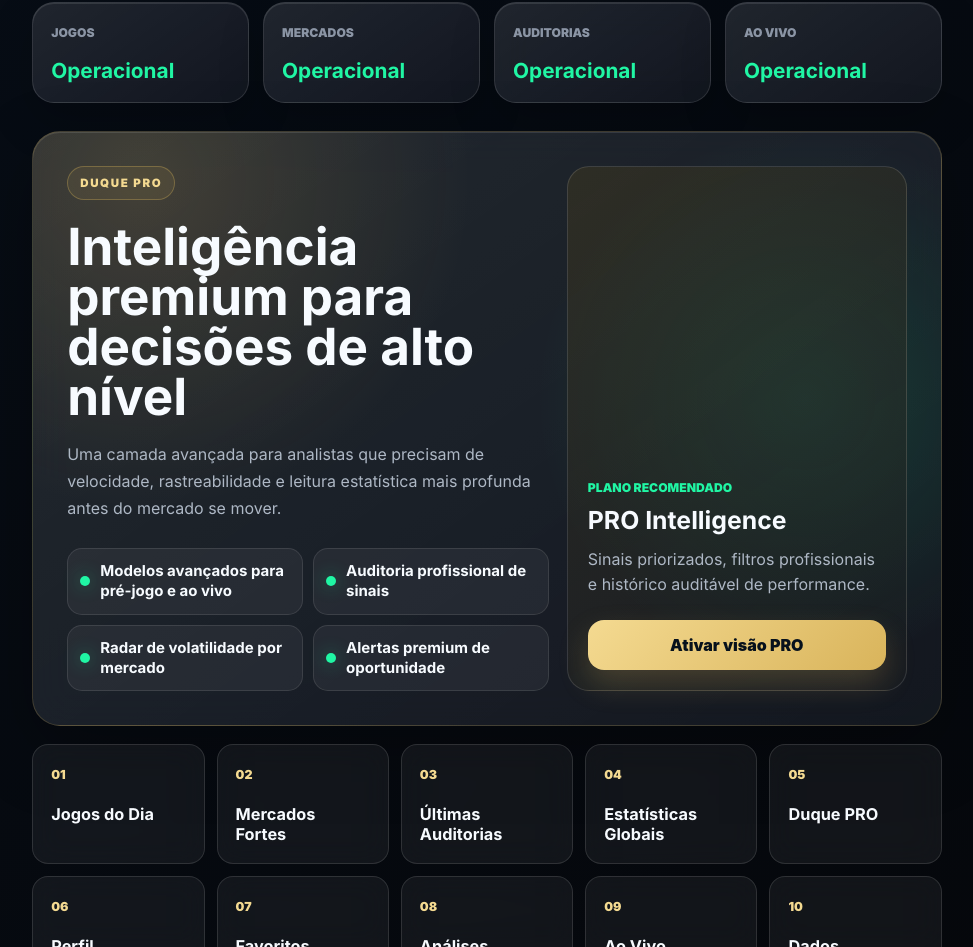
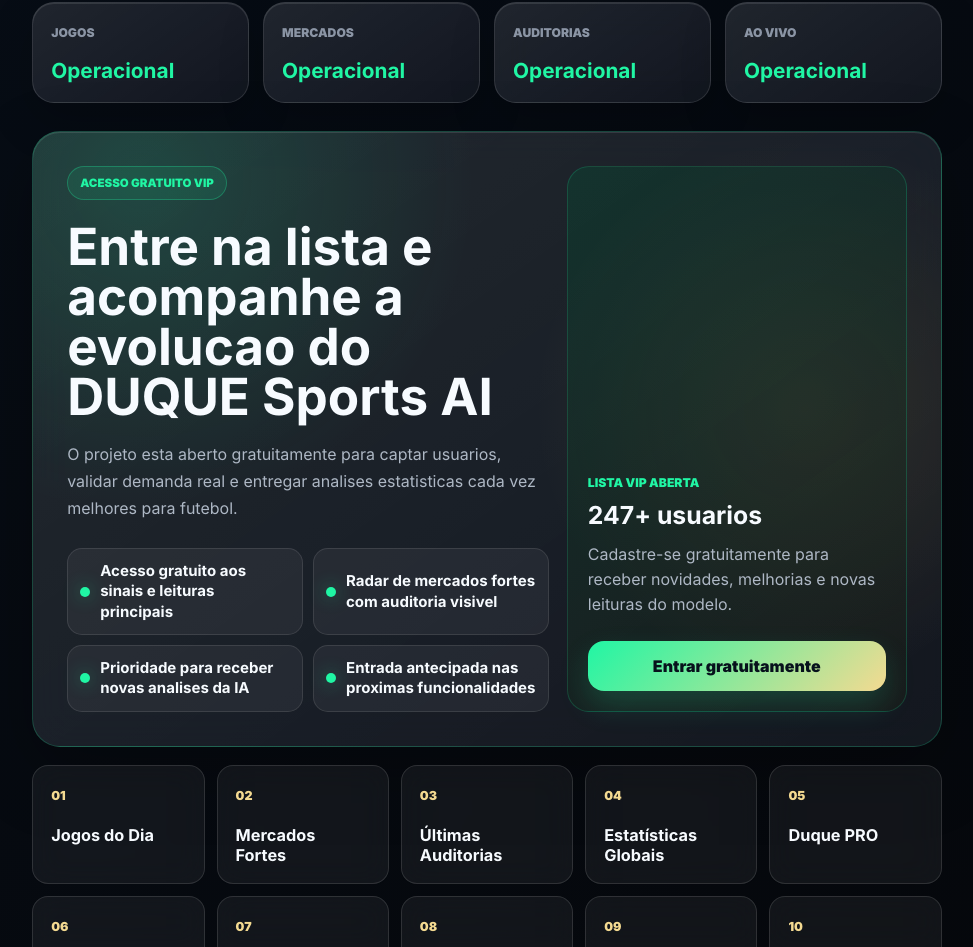
Before and after one commit to duqueroleta/DuqueSports-Codex, a React (Vite) app: page / in a window 1280 px wide. Shown: the part 3969-4916 px from the top of the page, without its empty margins (287-1260 px from the left). Built offline with nearby package versions, Linux system fonts and the light colour scheme.

Commit message:
Replace pro section with free VIP CTA

```diff
--- a/src/components/pro/DuquePro.jsx
+++ b/src/components/pro/DuquePro.jsx
@@ -1,22 +1,26 @@
+import { Link } from 'react-router-dom';
 import ProFeature from './ProFeature.jsx';
+import { getLeadCount } from '../../services/leadsService.js';
 import '../../styles/pro-duque.css';
 
 const features = [
-  'Modelos avançados para pré-jogo e ao vivo',
-  'Auditoria profissional de sinais',
-  'Radar de volatilidade por mercado',
-  'Alertas premium de oportunidade',
+  'Acesso gratuito aos sinais e leituras principais',
+  'Radar de mercados fortes com auditoria visivel',
+  'Prioridade para receber novas analises da IA',
+  'Entrada antecipada nas proximas funcionalidades',
 ];
 
 function DuquePro() {
+  const leadCount = getLeadCount();
+
   return (
     <section className="duque-pro" aria-labelledby="duque-pro-title">
       <div className="duque-pro-content">
-        <span className="duque-pro-kicker">DUQUE PRO</span>
-        <h2 id="duque-pro-title">Inteligência premium para decisões de alto nível</h2>
+        <span className="duque-pro-kicker">ACESSO GRATUITO VIP</span>
+        <h2 id="duque-pro-title">Entre na lista e acompanhe a evolucao do DUQUE Sports AI</h2>
         <p>
-          Uma camada avançada para analistas que precisam de velocidade, rastreabilidade e
-          leitura estatística mais profunda antes do mercado se mover.
+          O projeto esta aberto gratuitamente para captar usuarios, validar demanda real e entregar
+          analises estatisticas cada vez melhores para futebol.
         </p>
 
         <div className="duque-pro-features">
@@ -27,10 +31,10 @@ function DuquePro() {
       </div>
 
       <aside className="duque-pro-panel">
-        <span>Plano recomendado</span>
-        <strong>PRO Intelligence</strong>
-        <p>Sinais priorizados, filtros profissionais e histórico auditável de performance.</p>
-        <button type="button">Ativar visão PRO</button>
+        <span>Lista VIP aberta</span>
+        <strong>{leadCount}+ usuarios</strong>
+        <p>Cadastre-se gratuitamente para receber novidades, melhorias e novas leituras do modelo.</p>
+        <Link to="/lista-vip">Entrar gratuitamente</Link>
       </aside>
     </section>
   );
--- a/src/styles/pro-duque.css
+++ b/src/styles/pro-duque.css
@@ -5,11 +5,11 @@
   width: min(1240px, calc(100% - clamp(36px, 8vw, 104px)));
   margin: 28px auto 18px;
   padding: clamp(22px, 4vw, 34px);
-  border: 1px solid rgba(217, 180, 91, 0.2);
+  border: 1px solid rgba(32, 246, 164, 0.2);
   border-radius: var(--radius-xl);
   background:
-    radial-gradient(circle at 12% 8%, rgba(217, 180, 91, 0.18), transparent 34%),
-    radial-gradient(circle at 85% 45%, rgba(32, 246, 164, 0.14), transparent 32%),
+    radial-gradient(circle at 12% 8%, rgba(32, 246, 164, 0.16), transparent 34%),
+    radial-gradient(circle at 85% 45%, rgba(217, 180, 91, 0.13), transparent 32%),
     linear-gradient(145deg, rgba(255, 255, 255, 0.1), rgba(255, 255, 255, 0.035)),
     rgba(12, 18, 28, 0.78);
   box-shadow:
@@ -25,13 +25,12 @@
 .duque-pro-kicker {
   display: inline-flex;
   padding: 9px 12px;
-  border: 1px solid rgba(217, 180, 91, 0.32);
+  border: 1px solid rgba(32, 246, 164, 0.28);
   border-radius: 999px;
-  color: var(--color-gold-soft);
-  background: rgba(217, 180, 91, 0.09);
+  color: var(--color-neon);
+  background: rgba(32, 246, 164, 0.085);
   font-size: 0.72rem;
   font-weight: 950;
-  letter-spacing: 0.14em;
 }
 
 .duque-pro h2 {
@@ -62,10 +61,10 @@
   align-content: end;
   min-width: 0;
   padding: 20px;
-  border: 1px solid rgba(255, 255, 255, 0.13);
+  border: 1px solid rgba(32, 246, 164, 0.18);
   border-radius: var(--radius-lg);
   background:
-    linear-gradient(145deg, rgba(217, 180, 91, 0.14), rgba(255, 255, 255, 0.04)),
+    linear-gradient(145deg, rgba(32, 246, 164, 0.12), rgba(217, 180, 91, 0.055)),
     rgba(5, 7, 11, 0.38);
 }
 
@@ -88,16 +87,27 @@
   line-height: 1.55;
 }
 
-.duque-pro-panel button {
+.duque-pro-panel a {
+  display: inline-flex;
+  align-items: center;
+  justify-content: center;
   min-height: 50px;
   margin-top: 24px;
   border: 0;
   border-radius: 16px;
   color: #07111c;
-  background: linear-gradient(135deg, var(--color-gold-soft), var(--color-gold));
-  box-shadow: 0 14px 30px rgba(217, 180, 91, 0.22);
-  cursor: pointer;
+  background: linear-gradient(135deg, var(--color-neon), var(--color-gold-soft));
+  box-shadow: 0 14px 30px rgba(32, 246, 164, 0.18);
   font-weight: 900;
+  text-decoration: none;
+  transition:
+    transform 180ms ease,
+    box-shadow 180ms ease;
+}
+
+.duque-pro-panel a:hover {
+  transform: translateY(-2px);
+  box-shadow: 0 18px 36px rgba(32, 246, 164, 0.22);
 }
 
 @media (max-width: 980px) {
```
